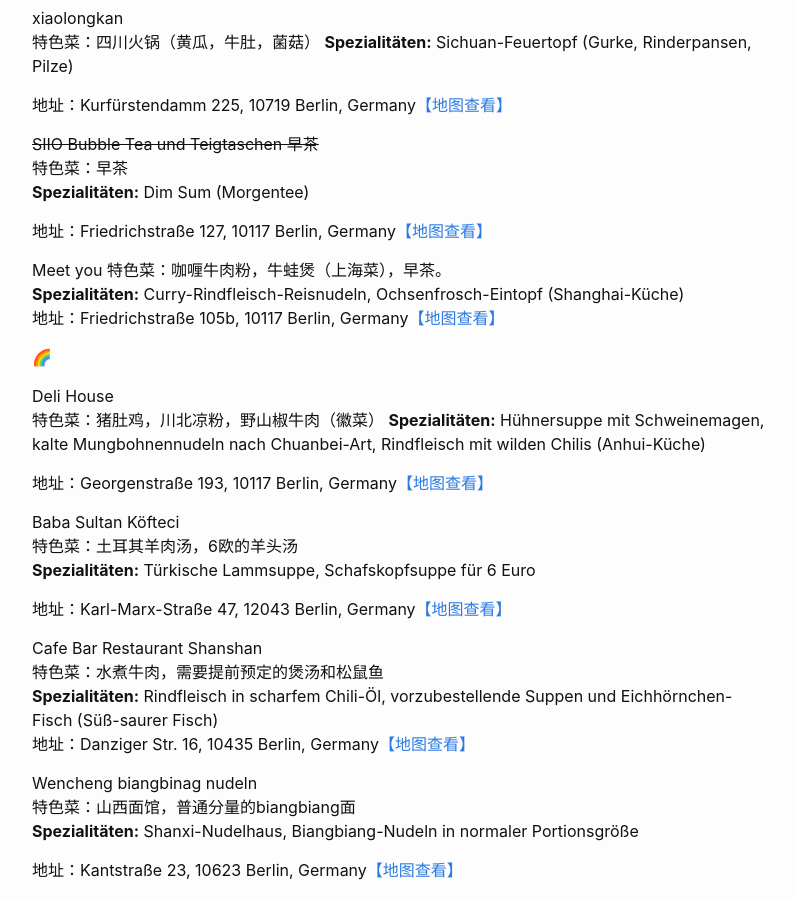
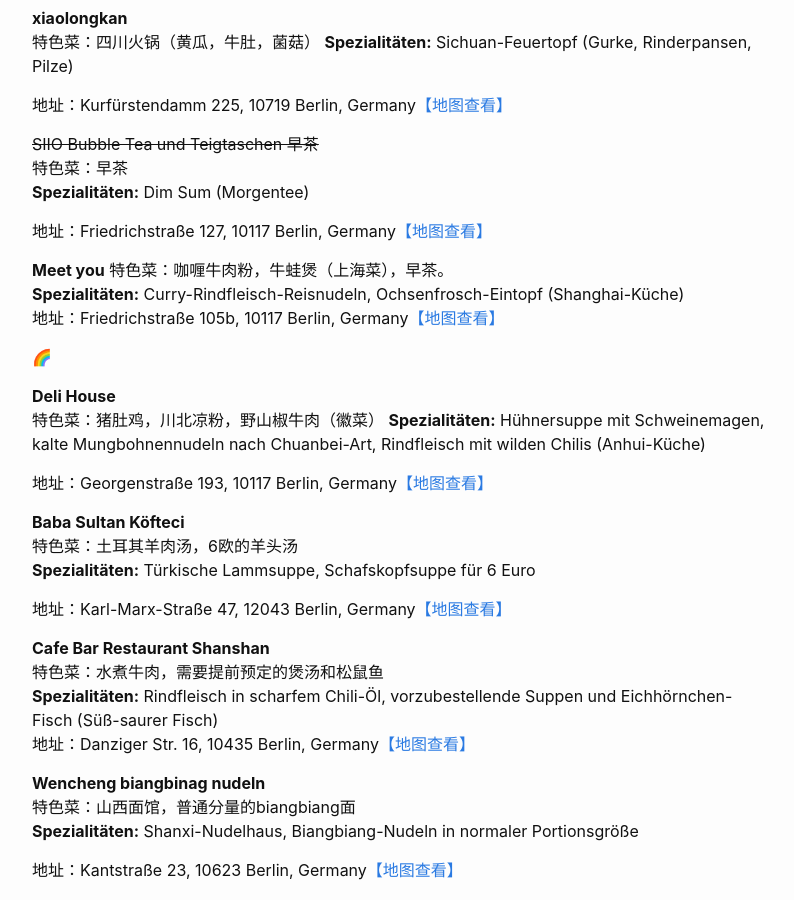
Before and after one commit to Howareu994/my-blog, a Jekyll site: the page built from _posts/2023-2-28-德国最爱餐厅.md, in a window 1280 px wide and 900 px high, scrolled down 1424 px. Shown: the whole window, without its empty margins (238-1032 px from the left). Built offline with Jekyll 4.4.1, drawn with Linux system fonts in a browser that asks for light colours.

Commit message:
Format restaurant names and specialties in markdown

```diff
--- a/_posts/2023-2-28-德国最爱餐厅.md
+++ b/_posts/2023-2-28-德国最爱餐厅.md
@@ -15,34 +15,34 @@
 
 🔥Berlin:
 🌈
-China Restaurant Holly
+**China Restaurant Holly**
 特色菜：辣子鸡，烤串，烧仙草
 **Spezialitäten:** Knuspriges Chili-Hähnchen (Laziji), Grillspieße (Chuanr), Grasgelee-Dessert (Shao Xiancao)
 
 地址：Hardenbergstraße 27, 10623 Berlin, Germany([地图查看](https://maps.app.goo.gl/bTtykatpzMgWXEW79))
 
-Asia Restaurant Sonne
+**Asia Restaurant Sonne**
 特色菜：夫妻肺片，酸菜肥牛
 **Spezialitäten:** Rindfleisch und Rinderinnereien in Chili-Öl (Fuqi Feipian), Rindfleisch mit eingelegtem Senfkohl (Suancai Feiniu)
 
 地址：Karl-Liebknecht-Straße 29, 10178 Berlin, Germany[【地图查看】](https://maps.app.goo.gl/BJQe5DBwNWuXQaNy9)
 
 
-Liu Nudelhaus
+**Liu Nudelhaus**
 特色菜：重庆小面，小份前菜
 **Spezialitäten:** Chongqing-Nudeln, kleine Vorspeisen
 
 地址：Kantstraße 136, 10623 Berlin, Germany[【地图查看】](https://maps.app.goo.gl/5i7UGP2ERNSMHGTY8)
 
 
-Wok show
+**Wok show**
 特色菜：地三鲜水饺
 **Spezialitäten:** Gebratene Auberginen, Kartoffeln und Paprika (Di San Xian), Teigtaschen (Jiaozi)
 
 地址：Kastanienallee 82, 10435 Berlin, Germany[【地图查看】](https://www.google.com/maps/search/?api=1&query=Wok+show+Kastanienallee+82+Berlin)
 
 
-Tulong
+**Tulong**
 特色菜：羊腩煲，炸酱面（香港菜）
 **Spezialitäten:** Lammbauch-Eintopf, Nudeln mit frittierter Sojabohnenpaste nach Hongkong-Art
 
@@ -50,7 +50,7 @@
 
 🌈
 
-Le moon China Restaurant
+**Le moon China Restaurant**
 特色菜：地锅鸡
 **Spezialitäten:** Hähnchen-Eintopf mit Teigfladen (Diguo Ji)
 
@@ -63,7 +63,7 @@
 地址：Leipziger Str. 9, 10117 Berlin, Germany[【地图查看】](https://www.google.com/maps/search/?api=1&query=Golden+Tea+Garten+Leipziger+Str.+9+Berlin)
 
 
-xiaolongkan
+**xiaolongkan**
 特色菜：四川火锅（黄瓜，牛肚，菌菇）
 **Spezialitäten:** Sichuan-Feuertopf (Gurke, Rinderpansen, Pilze)
 
@@ -75,39 +75,39 @@
 
 地址：Friedrichstraße 127, 10117 Berlin, Germany[【地图查看】](https://www.google.com/maps/search/?api=1&query=SIIO+Bubble+Tea+Friedrichstraße+127+Berlin)
 
-Meet you
+**Meet you**
 特色菜：咖喱牛肉粉，牛蛙煲（上海菜），早茶。
 **Spezialitäten:** Curry-Rindfleisch-Reisnudeln, Ochsenfrosch-Eintopf (Shanghai-Küche)
 地址：Friedrichstraße 105b, 10117 Berlin, Germany[【地图查看】](https://www.google.com/maps/search/?api=1&query=Meet+you+宴遇早茶+Friedrichstraße+105b+Berlin)
 
 🌈
 
-Deli House
+**Deli House**
 特色菜：猪肚鸡，川北凉粉，野山椒牛肉（徽菜）
 **Spezialitäten:** Hühnersuppe mit Schweinemagen, kalte Mungbohnennudeln nach Chuanbei-Art, Rindfleisch mit wilden Chilis (Anhui-Küche)
 
 地址：Georgenstraße 193, 10117 Berlin, Germany[【地图查看】](https://www.google.com/maps/search/?api=1&query=Deli+House+Georgenstraße+193+Berlin)
 
 
-Baba Sultan Köfteci
+**Baba Sultan Köfteci**
 特色菜：土耳其羊肉汤，6欧的羊头汤
 **Spezialitäten:** Türkische Lammsuppe, Schafskopfsuppe für 6 Euro
 
 地址：Karl-Marx-Straße 47, 12043 Berlin, Germany[【地图查看】](https://www.google.com/maps/search/?api=1&query=Baba+Sultan+Köfteci+Karl-Marx-Straße+47+Berlin)
 
-Cafe Bar Restaurant Shanshan
+**Cafe Bar Restaurant Shanshan**
 特色菜：水煮牛肉，需要提前预定的煲汤和松鼠鱼
 **Spezialitäten:** Rindfleisch in scharfem Chili-Öl, vorzubestellende Suppen und Eichhörnchen-Fisch (Süß-saurer Fisch)
 地址：Danziger Str. 16, 10435 Berlin, Germany[【地图查看】](https://www.google.com/maps/search/?api=1&query=Cafe+Bar+Restaurant+Shanshan+Danziger+Str.+16+Berlin)
 
-Wencheng biangbinag nudeln
+**Wencheng biangbinag nudeln**
 特色菜：山西面馆，普通分量的biangbiang面
 **Spezialitäten:** Shanxi-Nudelhaus, Biangbiang-Nudeln in normaler Portionsgröße
 
 地址：Kantstraße 23, 10623 Berlin, Germany[【地图查看】](https://www.google.com/maps/search/?api=1&query=Wencheng+biangbinag+nudeln+Kantstraße+23+Berlin)
 
 
-Fu Li Lai
+**Fu Li Lai**
 特色菜：东北大拉皮，酸甜口锅包肉，大肉包子，羊肉泡馍
 **Spezialitäten:** Nordostchinesische Glasnudeln (Dongbei Dalapi), süß-saures frittiertes Schweinefleisch (Guobaorou), große gedämpfte Fleischbrötchen, zerkleinertes Fladenbrot in Lammsuppe
 
@@ -115,27 +115,27 @@
 
 🌈
 
-cozymazu
+**cozymazu**
 特色菜：茶水很棒，闽菜分量小
 **Spezialitäten:** Toller Tee, Fujian-Küche mit kleinen Portionen
 
 地址：Münzstraße 21, 10178 Berlin, Germany[【地图查看】](https://www.google.com/maps/search/?api=1&query=cozymazu+Münzstraße+21+Berlin)
 
 
-Aroma
+**Aroma**
 特色菜：肠粉，豆豉蒸肉
 **Spezialitäten:** Reisnudelrollen (Changfen), gedämpftes Schweinefleisch mit schwarzen Bohnen
 
 地址：Rosenthaler Str. 38, 10178 Berlin, Germany[【地图查看】](https://www.google.com/maps/search/?api=1&query=Aroma+Rosenthaler+Str.+38+Berlin)
 
 
-Duo De Li
+**Duo De Li**
 特色菜：火辣过桥米线
 **Spezialitäten:** Scharfe Reisnudeln "Über die Brücke" (Guoqiao Mixian)
 
 地址：Rudi-Dutschke-Straße 28, 10969 Berlin, Germany[【地图查看】](https://www.google.com/maps/search/?api=1&query=Duo+De+Li+Rudi-Dutschke-Straße+28+Berlin)
 
-leis Küche
+**leis Küche**
 特色菜：蚂蚁上树
 **Spezialitäten:** Glasnudeln mit Hackfleisch (Ameisen klettern auf einen Baum / Mayi Shangshu)
 
@@ -149,19 +149,19 @@
 
 🌈
 
-Ming Dynastie West
+**Ming Dynastie West**
 特色菜：分量足的川菜
 **Spezialitäten:** Großzügige Portionen der Sichuan-Küche
 地址：Karl-Liebknecht-Straße 29, 10178 Berlin, Germany[【地图查看】](https://www.google.com/maps/search/?api=1&query=Ming+Dynastie+Karl-Liebknecht-Straße+29+Berlin)
 
 
-MingTastie
+**MingTastie**
 特色菜：面条和生煎，需要额外点一份面条，不然不够河南人食面分量
 **Spezialitäten:** Nudeln und gebratene Teigtaschen (Shengjian); man muss eine extra Portion Nudeln bestellen, sonst reicht es nicht für die typische Henan-Portionsgröße
 
 地址：Schönhauser Allee 10, 10119 Berlin, Germany[【地图查看】](https://www.google.com/maps/search/?api=1&query=MingTastie+Schönhauser+Allee+10+Berlin)
 
-Chens Wok
+**Chens Wok**
 特色菜：卤猪蹄
 **Spezialitäten:** Geschmorte Schweinefüße sind besonders lecker
 
@@ -171,7 +171,7 @@
 
 🌈
 
-Bruder Grill
+**Bruder Grill**
 特色菜：国内常规的自助烧烤，有些阴暗但温馨的餐厅环境
 **Spezialitäten:** Typisch chinesisches BBQ-Buffet, etwas dunkle, aber gemütliche Restaurantatmosphäre
 
@@ -181,7 +181,7 @@
 
 🌈
 
-Taklamakan
+**Taklamakan**
 特色菜：拉条子，大盘鸡面
 **Spezialitäten:** Handgezogene Nudeln (Laghman), Nudeln mit Hähnchen-Eintopf (Dapanji)
 
```
